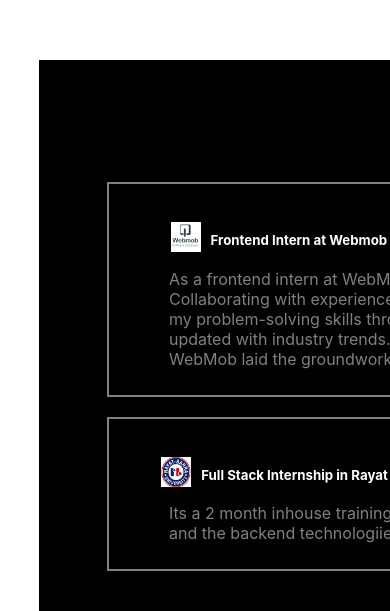
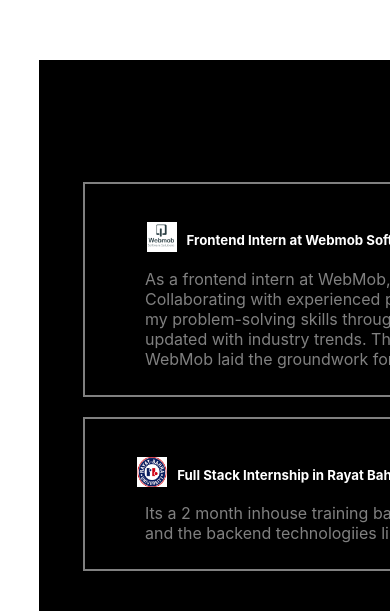
Before and after one commit to Vanshika1225/Portfolio, a React (Create React App) app: page / in a window 390 px wide. Shown: the part 2338-2949 px from the top of the page. Built offline with nearby package versions, Linux system fonts and the light colour scheme.

Commit message:
Responsive-part 2

```diff
--- a/src/css/About.css
+++ b/src/css/About.css
@@ -2,6 +2,7 @@
   margin-top: -20px;
   margin-bottom: 40px;
 }
+
 #about p {
   text-align: center;
 }
--- a/src/css/experience.css
+++ b/src/css/experience.css
@@ -4,6 +4,8 @@
   padding: 40px 20px;
   display: flex;
   flex-direction: column;
+  max-width: 100%;
+  /* width: fit-content; */
   align-items: center;
 }
 .experience-sectin h3 {
@@ -35,3 +37,9 @@
   margin-left: 50px;
   margin-top: -30px;
 }
+
+@media screen and (max-width:1024px) {
+  .experience-sectin{
+      margin-right: 3rem;
+  }
+}
```
Lines whose indentation alone changed are shown as unchanged.
